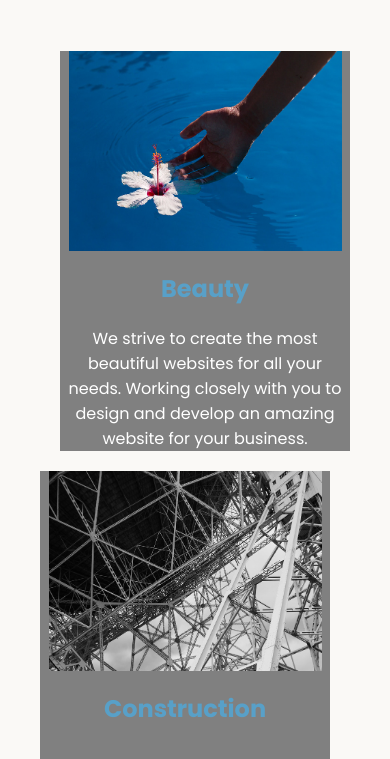
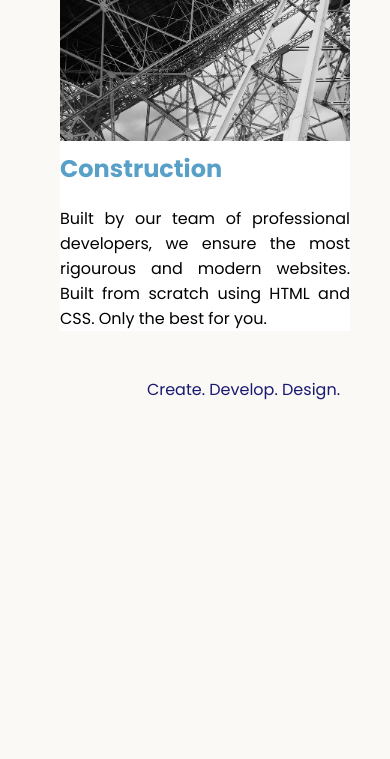
Before and after one commit to andrewtchau/werdna_agency, a plain HTML site: page index.html in a window 390 px wide. Shown: the part 741-1500 px from the top of the page. After the commit the page ends 1159 px from the top, so only its background shows below. Drawn offline with Linux system fonts and the light colour scheme.

Commit message:
removed float in my media querry because it was making the images unaligned

```diff
--- a/style.css
+++ b/style.css
@@ -22,7 +22,14 @@ footer {
 .tile-image {
   height: 200px;
   float: left;
-  margin-right: 25px;
+  margin-right: 50px;
+}
+
+.card {
+  width: 45%;
+  background-color: grey;
+  color: white;
+  margin: 10px;
 }
 
 .left {
@@ -31,13 +38,6 @@ footer {
 
 .right {
   float: right;
-}
-
-.card {
-  width: 45%;
-  background-color: grey;
-  color: white;
-  margin: 10px;
 }
 
 .creative {
@@ -49,33 +49,29 @@ footer {
 }
 
 @media (max-width: 680px) {
-  .main {
-    display:inline-block;
-  }
-  h1 {
-    font:2rem
-  }
   .logo {
     width: 100px;
   }
+
+  h1 {
+    font-size: 2rem;
+    text-align: center;
+  }
+
   .card {
     width: 100%;
-    display: flex;
-    flex-direction: column;
+    display: block;
+    margin-bottom: 30px;
+    float: none;
+    background-color: white;
+    color: #000;
+    text-align: justify;
+  }
+
+  .card img {
     margin-bottom: 10px;
-  }
-  .card-title {
-    text-align: center;
     width: 100%;
-  }
-  .card-text {
-    text-align: center;
-    margin: auto ;
-  }
-  .tile-image {
-    float: none;
-    width: 273px;
-    height:200px;
-    margin: 0 auto;
+    display: inline;
+    object-fit: cover;
   }
 }
```
